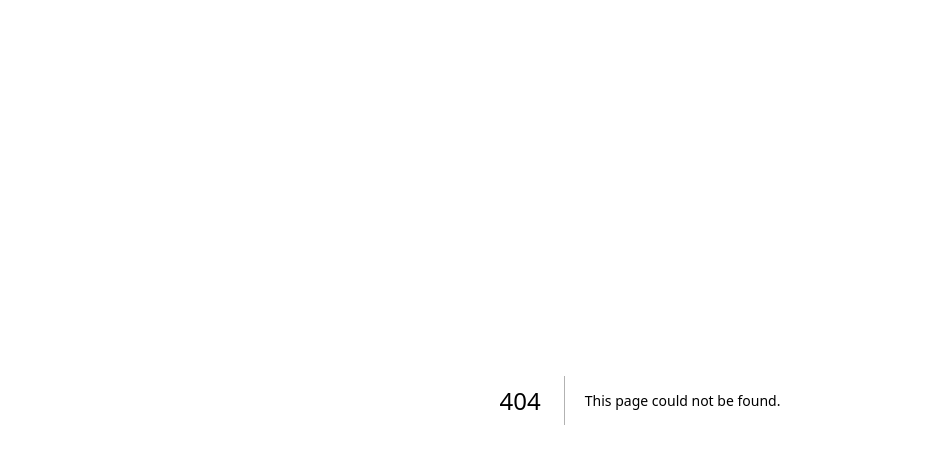
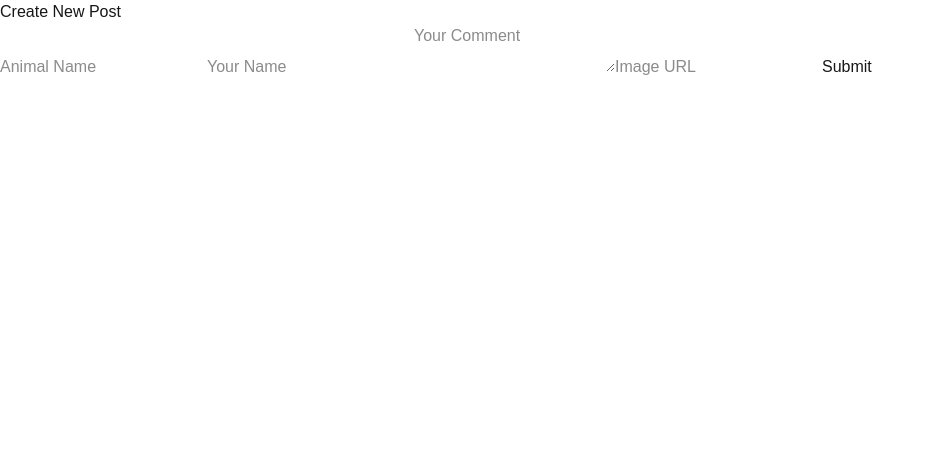
Before and after one commit to amandasteeples304-sketch/bloggignment8, a Next.js app: page /newPost in a window 1280 px wide. Before the commit this address had no page. Shown: the top 464 px of the page, without its empty margins (0-935 px from the left). Built offline with nearby package versions, Linux system fonts and the light colour scheme.

Commit message:
made an add new page

```diff
--- /dev/null
+++ b/src/app/newPost/page.js
@@ -0,0 +1,28 @@
+import { redirect } from "next/navigation";
+import { revalidatePath } from "next/cache";
+import { db } from "@/utils/db";
+
+export default async function NewPostPage() {
+  async function handleSubmit(formData) {
+    "use server";
+    const { animal, name, comment, image } = Object.fromEntries(formData);
+    await db.query(
+      "INSERT INTO animalcomments (animal, name, comment, image) VALUES ($1, $2, $3, $4)",
+      [animal, name, comment, image],
+    );
+    revalidatePath("/");
+    redirect("/");
+  }
+  return (
+    <>
+      <h2>Create New Post</h2>
+      <form action={handleSubmit}>
+        <input name="animal" placeholder="Animal Name" required />
+        <input name="name" placeholder="Your Name" required />
+        <textarea name="comment" placeholder="Your Comment" required />
+        <input name="image" placeholder="Image URL" required />
+        <button type="submit">Submit</button>
+      </form>
+    </>
+  );
+}
--- a/src/app/page.js
+++ b/src/app/page.js
@@ -27,6 +27,8 @@ export default async function HomePage() {
               />
             </Link>
             <Link href={`/posts/${animal.id}`}>View Details</Link>
+            <Link href={`/posts/${animal.id}`}>Add Comment</Link>
+            <Link href="/newPost">Add a new animal sighting</Link>
           </div>
         ))}
       </div>
--- a/src/components/AddComment.jsx
+++ b/src/components/AddComment.jsx
@@ -18,6 +18,7 @@ export default async function AddComment({ id }) {
   return (
     <>
       <form action={handleComment}>
+        <input type="hidden" name="animal_id" value={id} />
         <label htmlFor="content" required />
         <input name="username" required />
         <textarea name="comment" required />
```
